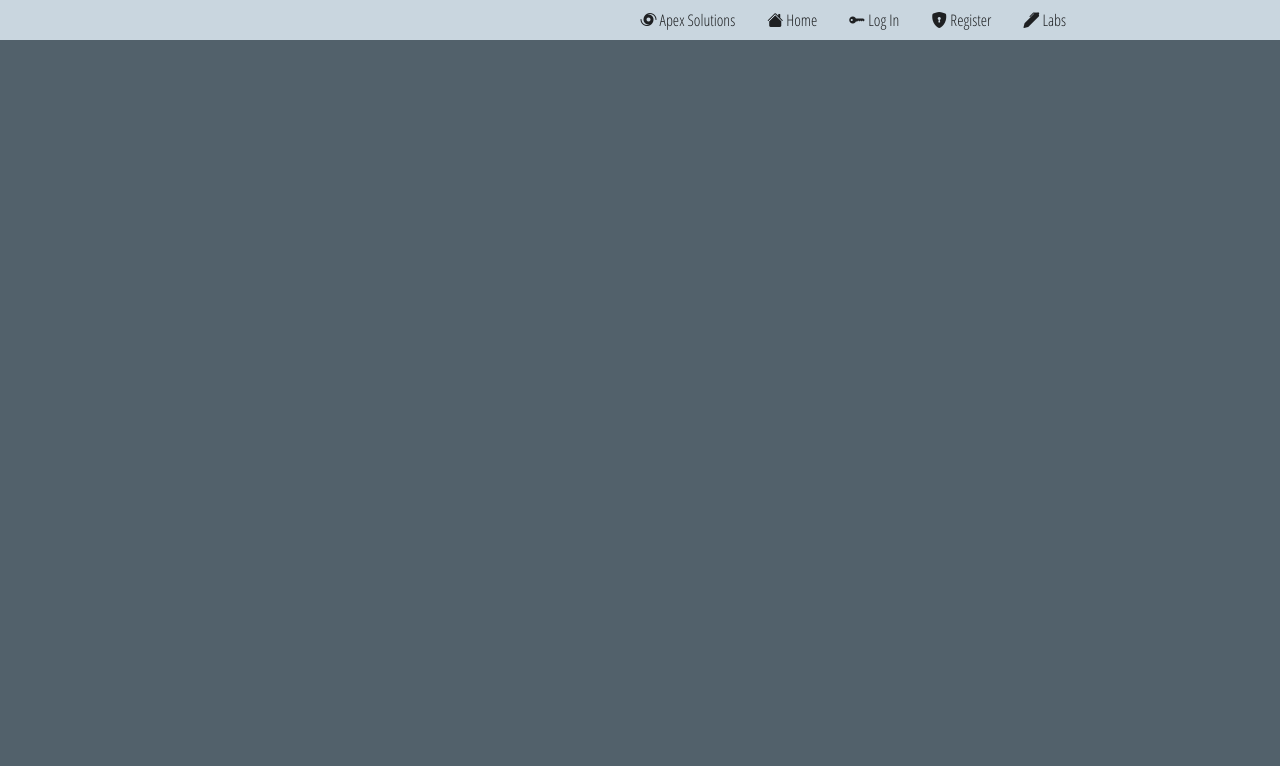
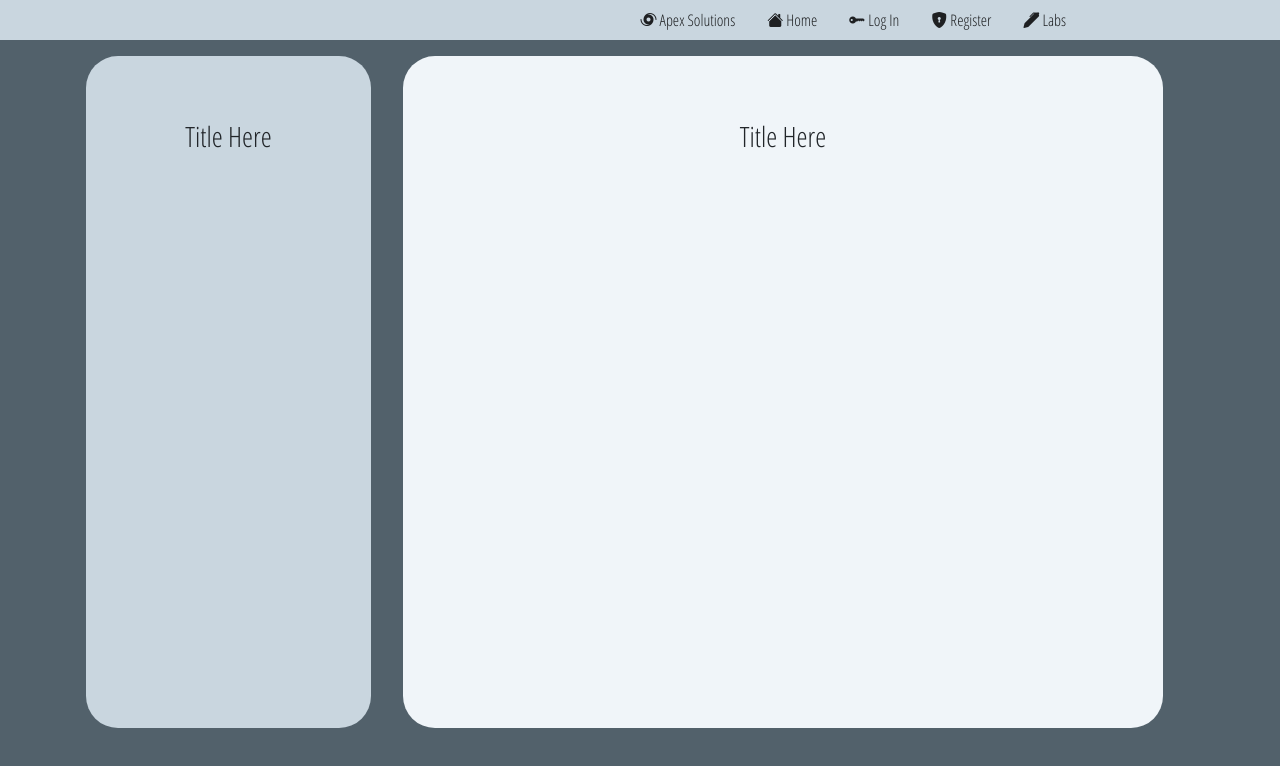
Before and after one commit to CMolitoris/MedLabAppReact, a React (Create React App) app: page /conditions in a window 1280 px wide. Before the commit this address led to /not-found. Shown: the top 766 px of the page. Built offline with nearby package versions, Linux system fonts and the light colour scheme; no server answers.

Commit message:
Created scaffold for conditions page/component and creating routing/links necessary for nav.

```diff
--- a/src/App.jsx
+++ b/src/App.jsx
@@ -9,6 +9,7 @@ import Landing from './components/Landing/Landing';
 import { UserContext } from './UserContext';
 
 import Forms from './components/Forms/Forms';
+import ConditionViewer from './components/ConditionViewer/ConditionViewer';
 
 class App extends Component {
     constructor(props) {
@@ -122,6 +123,7 @@ class App extends Component {
                             <Switch>
                                 <Route path = "/" exact component={Landing}  />
                                 <Route path = "/forms"  component={Forms} />
+                                <Route path="/conditions" component={ConditionViewer} />
                                 {/* <Route path = "/products" render={props => <Products {...props} user={this.state.loggedUser} carModels = {this.state.carModels} addToCart={this.addToCart} cars={this.state.cars} getAllCars={this.getAllCars} getSingleCar={this.getSingleCar} car={this.state.car} getCarRatings={this.getCarRatings} />} /> */}
 
                                 {/* <Route path = "/car-details" render={props => <CarDetails {...props} postRating={this.postRating} user={this.state.loggedUser} addToCart={this.addToCart} cars={this.state.cars} getAllCars={this.getAllCars} getSingleCar={this.getSingleCar} car={this.state.car} getCarRatings={this.getCarRatings} ratings={this.state.ratings}/>} />
--- a/src/components/BMP/BMP.jsx
+++ b/src/components/BMP/BMP.jsx
@@ -3,8 +3,6 @@ import { Form, FloatingLabel, Modal } from 'react-bootstrap';
 import axios from 'axios';
 import { UserContext } from '../../UserContext';
 import Button from 'react-bootstrap/Button'
-import FormModal from './FormModal/FormModal';
-
 
 const BMP = () => {
     const user = useContext(UserContext);
@@ -42,14 +40,26 @@ const BMP = () => {
 
     const handleSubmit = async (event) => {
         event.preventDefault();
-        // const URL = `https://localhost:44394/api/BMP/${user.id}`
-        // try {
-        //     console.log(bmpValues)
-        //     let response = await axios.post(URL,bmpValues);
-        //     console.log(response.data);
-        // } catch (e) {
-        //     console.log("Error BMP POST: ", e);
-        // }
+        const URL = `https://localhost:44394/api/BMP/${user.id}`
+        try {
+            console.log(bmpValues)
+            let response = await axios.post(URL,bmpValues);
+            console.log(response.data);
+            handleShow();
+            setBMPValues({
+                Sodium: '',
+                Potassium: '',
+                Glucose: '',
+                Calcium: '',
+                Chloride: '',
+                Bicarbonate: '',
+                Creatinine: '',
+                BUN: '',
+                DateTime: ''
+            })
+        } catch (e) {
+            console.log("Error BMP POST: ", e);
+        }
     }
 
     return (
@@ -136,7 +146,7 @@ const BMP = () => {
                             <Form.Control type='date' className="shadow" onChange={handleChange} name="DateTime" value={bmpValues.DateTime}/>
                         </FloatingLabel>
                     </Form.Group>
-                    <Button onClick={handleShow} className="submit-button" style={{background: "#1E2022",border: "#1E2022",color: "#F0F5F9"}} type="submit">Submit <i class="bi bi-lock"></i></Button>
+                    <Button onClick="location.href='http://localhost:3000/conditions';" className="submit-button" style={{background: "#1E2022",border: "#1E2022",color: "#F0F5F9"}} type="submit">Submit <i class="bi bi-lock"></i></Button>
             </Form>
         </div>
      );
--- /dev/null
+++ b/src/components/ConditionViewer/ConditionViewer.css
@@ -0,0 +1,19 @@
+.cond-panel {
+    background-color: #C9D6DF;
+    padding: 4rem;
+    height: 42rem;
+    margin: 1rem;
+    border-radius: 2rem;
+    justify-content: center;
+    display: flex;
+}
+
+.cond-panel-two {
+    background-color: #F0F5F9;
+    padding: 4rem;
+    height: 42rem;
+    margin: 1rem;
+    border-radius: 2rem;
+    justify-content: center;
+    display: flex;
+}
--- /dev/null
+++ b/src/components/ConditionViewer/ConditionViewer.jsx
@@ -0,0 +1,31 @@
+import React, { Component, useContext } from 'react';
+import { UserContext } from '../../UserContext';
+import './ConditionViewer.css'
+
+const ConditionViewer = () => {
+    const user = useContext(UserContext);
+
+    const getAllTest = async () => {
+
+    }
+
+    return (
+        <div className="container">
+            <div className="row">
+                <div className="col-3 cond-panel mt-3" >
+                        <div>
+                            <h3>Title Here</h3>
+
+                        </div>
+                </div>
+                <div className="col-8 cond-panel-two mt-3" >
+                        <div>
+                            <h3>Title Here</h3>
+                        </div>
+                </div>
+            </div>
+        </div>
+     );
+}
+
+export default ConditionViewer;
--- a/src/components/Forms/Forms.css
+++ b/src/components/Forms/Forms.css
@@ -4,7 +4,7 @@
     height: 100%;
     width: 50rem;
     color: #1E2022;
-    margin: 3rem;
+    margin: 1rem;
     border-radius: 2rem;
 
 }
--- a/src/components/Landing/Landing.css
+++ b/src/components/Landing/Landing.css
@@ -1,10 +1,8 @@
-#main-panel{
-    background-color: #C9D6DF;
-    color: #1E2022;
-    margin: 1rem;
-    border-radius: 2rem;
+/* #global-panel{
 
-  }
+
+
+} */
 
 .title{
     font-weight: 400;
@@ -16,7 +14,9 @@
     padding: 4rem;
     height: 25rem;
     width: 72rem;
-
+    color: #1E2022;
+    margin: 1rem;
+    border-radius: 2rem;
 }
 
 .opin-attributes {
--- a/src/components/Landing/Landing.jsx
+++ b/src/components/Landing/Landing.jsx
@@ -21,7 +21,7 @@ const Landing = () => {
 
     return (
         <React.Fragment>
-                <div className=' mx-auto  background-micro con-attributes overflow-hidden shadow ' id="main-panel">
+                <div className=' mx-auto  background-micro con-attributes overflow-hidden shadow ' >
                     <div className="opin-attributes ">
                         <div className="opin-attributes-inner">
                             <h2>
@@ -33,7 +33,7 @@ const Landing = () => {
                         <Button onClick={() => handleGetstarted()} style={{background: "#1E2022",border: "#1E2022",divor: "#F0F5F9"}}>Get Started <i class="bi bi-check-square"></i></Button>
                     </div>
                 </div>
-                <div className=" mx-auto con-attributes" id="main-panel">
+                <div className=" mx-auto con-attributes" >
                     <Row className=" justify-content-center text-center">
                         <Col md="auto">
                             <Card style={{ width: '18rem', height: '18rem' }}>
--- a/src/components/NavBar/NavBar.jsx
+++ b/src/components/NavBar/NavBar.jsx
@@ -35,6 +35,9 @@ const NavBar = (props) => {
                             <Link to='/account' className='nav-link'><i className="bi bi-person-fill"></i> Account</Link>
                         </li>
                         <li className='nav-item'>
+                            <Link to='/conditions' className='nav-link'><i className="bi bi-person-fill"></i> Conditions</Link>
+                        </li>
+                        <li className='nav-item'>
                             <a onClick = {props.logoutUser} className='nav-link'><i className="bi bi-door-open-fill"></i> Log Out</a>
                         </li>
                     </React.Fragment>
```
